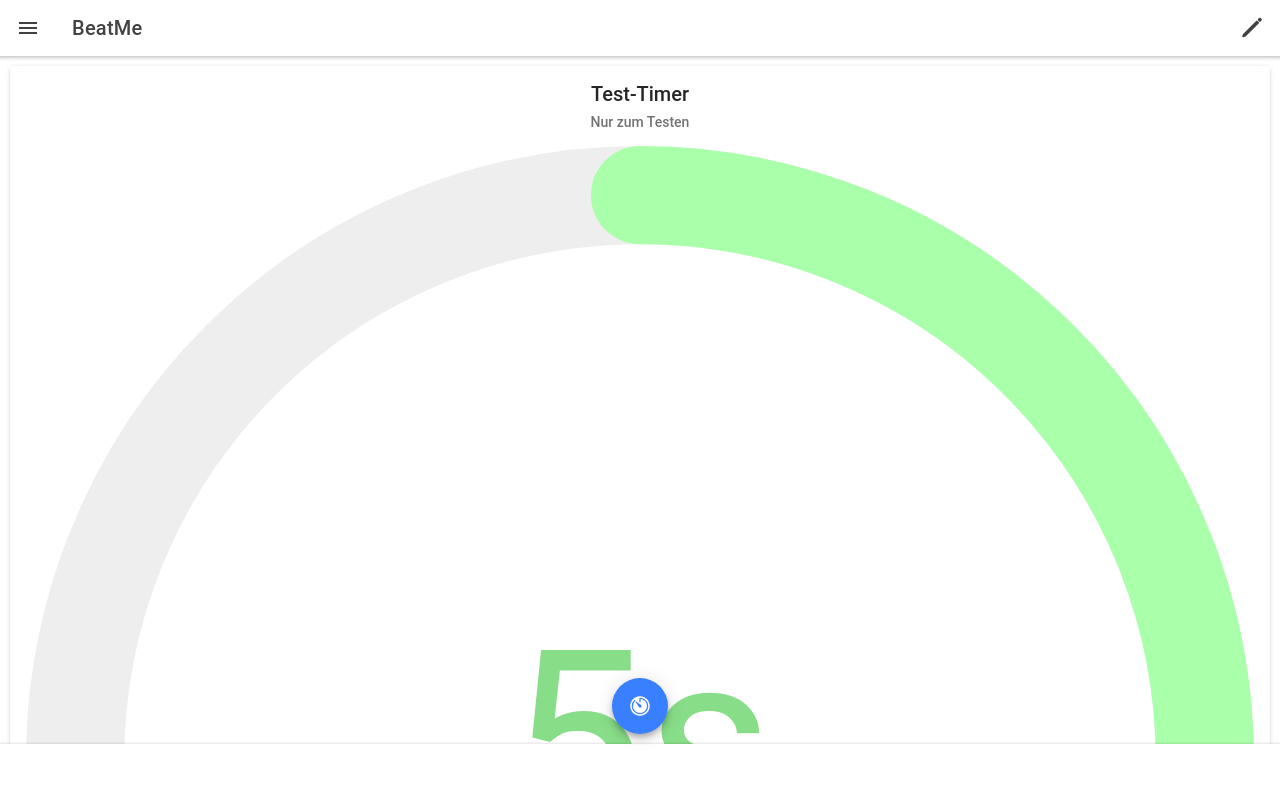
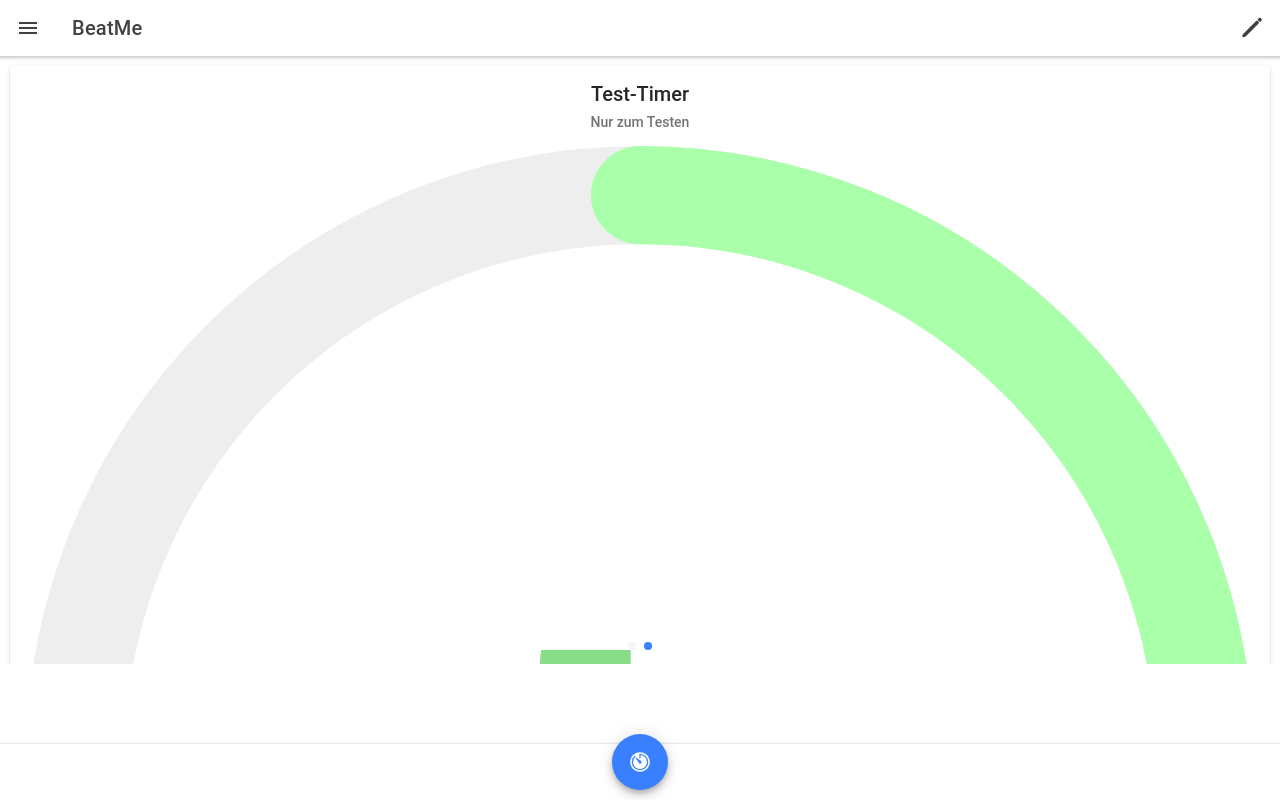
Before and after one commit to kuragedojo/beatme, a React (Create React App) app: page /home in a window 1280 px wide. Built offline with nearby package versions, Linux system fonts and the light colour scheme.

Commit message:
Move nav button to central Layout component

```diff
--- a/src/components/Layout.tsx
+++ b/src/components/Layout.tsx
@@ -8,9 +8,11 @@ import {
   IonIcon,
   IonButtons,
   IonMenuButton,
-  IonButton
+  IonButton,
+  IonFab,
+  IonFabButton
 } from '@ionic/react';
-import { pencil } from 'ionicons/icons';
+import { pencil, timer } from 'ionicons/icons';
 import React from 'react';
 import './Layout.css';
 import MenuSettings from './MenuSettings';
@@ -36,8 +38,14 @@ const Layout: React.FC = ({ children }) => {
         </IonContent>
         <IonFooter>
           <IonToolbar>
+
           </IonToolbar>
         </IonFooter>
+        <IonFab vertical="bottom" horizontal="center" >
+              <IonFabButton href="/home">
+                <IonIcon icon={timer} />
+              </IonFabButton>
+            </IonFab>
       </IonPage>
     </div>
   );
--- a/src/pages/Home.css
+++ b/src/pages/Home.css
@@ -1,4 +1,4 @@
 /* Without setting height the slides will take up the height of the slide's content */
 ion-slides {
-    height: 100%;
+    height: calc(100% - 80px);
 }
--- a/src/pages/Home.tsx
+++ b/src/pages/Home.tsx
@@ -4,9 +4,6 @@ import './Home.css';
 import { timer } from 'ionicons/icons';
 import React from 'react';
 import {
-  IonFab,
-  IonFabButton,
-  IonIcon,
   IonSlide,
   IonSlides
 } from '@ionic/react';
@@ -28,11 +25,6 @@ const Home: React.FC = () => {
           <Timer warmUpTime={10} restTime={30} workoutTime={240} rounds={4} sets={2} />
         </IonSlide>
       </IonSlides>
-      <IonFab vertical="bottom" horizontal="center" slot="fixed" >
-        <IonFabButton href="/home">
-          <IonIcon icon={timer} />
-        </IonFabButton>
-      </IonFab>
     </Layout>
   );
 };
```
